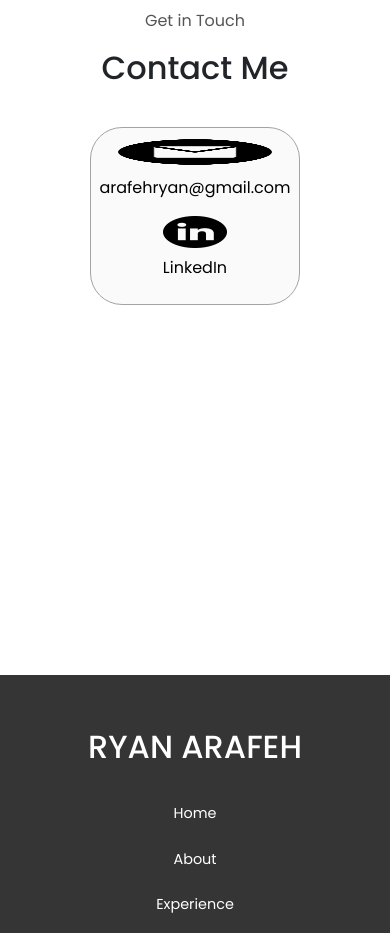
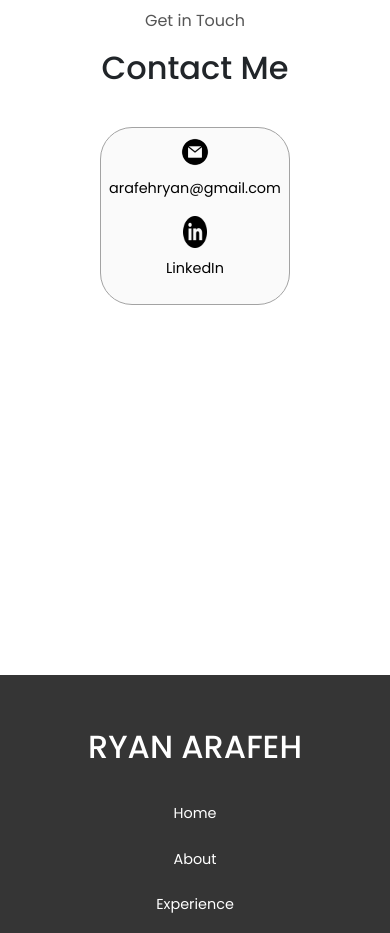
Before and after one commit to issryan/Portfolio, a React (Create React App) app: page / in a window 390 px wide. Shown: the part 5960-6893 px from the top of the page. Built offline with nearby package versions, Linux system fonts and the light colour scheme.

Commit message:
adjusted icon size in contact section when in mobile size

```diff
--- a/src/components/contacts/contacts.css
+++ b/src/components/contacts/contacts.css
@@ -20,6 +20,7 @@
     justify-content: center;
     gap: 0.5rem;
     margin: 1rem;
+    align-items: center;
 }
 
 .contact-info-container p {
@@ -28,10 +29,14 @@
 
 .contact-icon {
     cursor: default;
+    width: 2rem;
+    height: auto;
+    transition: width 0.3s ease;
 }
 
 img.email-icon {
     height: 2.5rem;
+    width: auto;
 }
 
 .contact-info {
@@ -60,7 +65,15 @@ img.email-icon {
         text-align: center;
     }
 
+    .contact-icon {
+        width: 1.5rem;
+    }
+
     img.email-icon {
         height: 2rem;
     }
+
+    .contact-info {
+        font-size: 0.9rem;
+    }
 }
```
